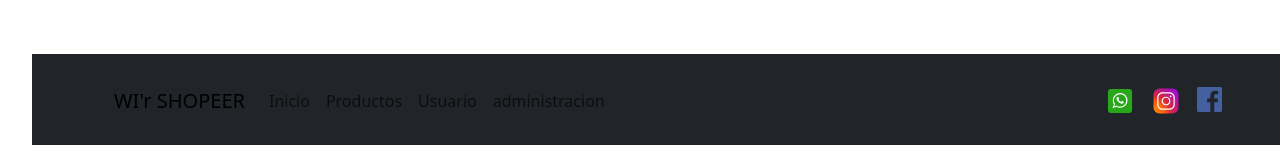
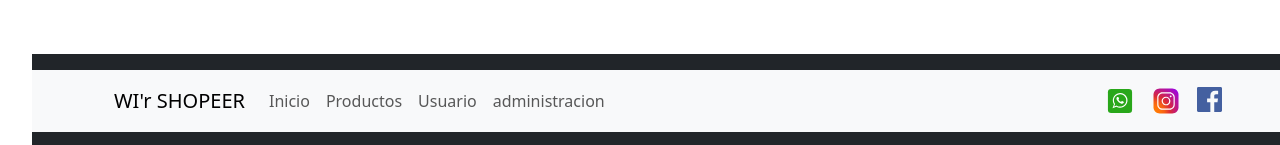
Before and after one commit to amarrero86mr/talento_tech_e-commerce, a React (Vite) app in the folder e-commerce/: page / in a window 1280 px wide. Shown: the part 652-797 px from the top of the page. Built offline with nearby package versions, Linux system fonts and the light colour scheme; no server answers.

Commit message:
corrigiendo estilo del footer

```diff
--- a/e-commerce/src/components/footer.jsx
+++ b/e-commerce/src/components/footer.jsx
@@ -10,11 +10,11 @@ const Footer = () => {
   const { loggedUser } = useUserContext();
 
   return (
-    <footer className="bg-dark py-3"
+    <footer className="bg-dark py-3 "
       style={{position: 'fixed', width: '100%', bottom: '0'}}
     >
-      <Navbar>
-      <Container>
+      <Navbar className='bg-body-tertiary'>
+      <Container >
         <Navbar.Brand as={Link} to="/">WI'r SHOPEER</Navbar.Brand>
         <Nav className="me-auto">
             <Nav.Link as={Link} to="/">Inicio</Nav.Link>
```
Also changed, not shown: 1 other file (tests, documents, lock files or other folders).
